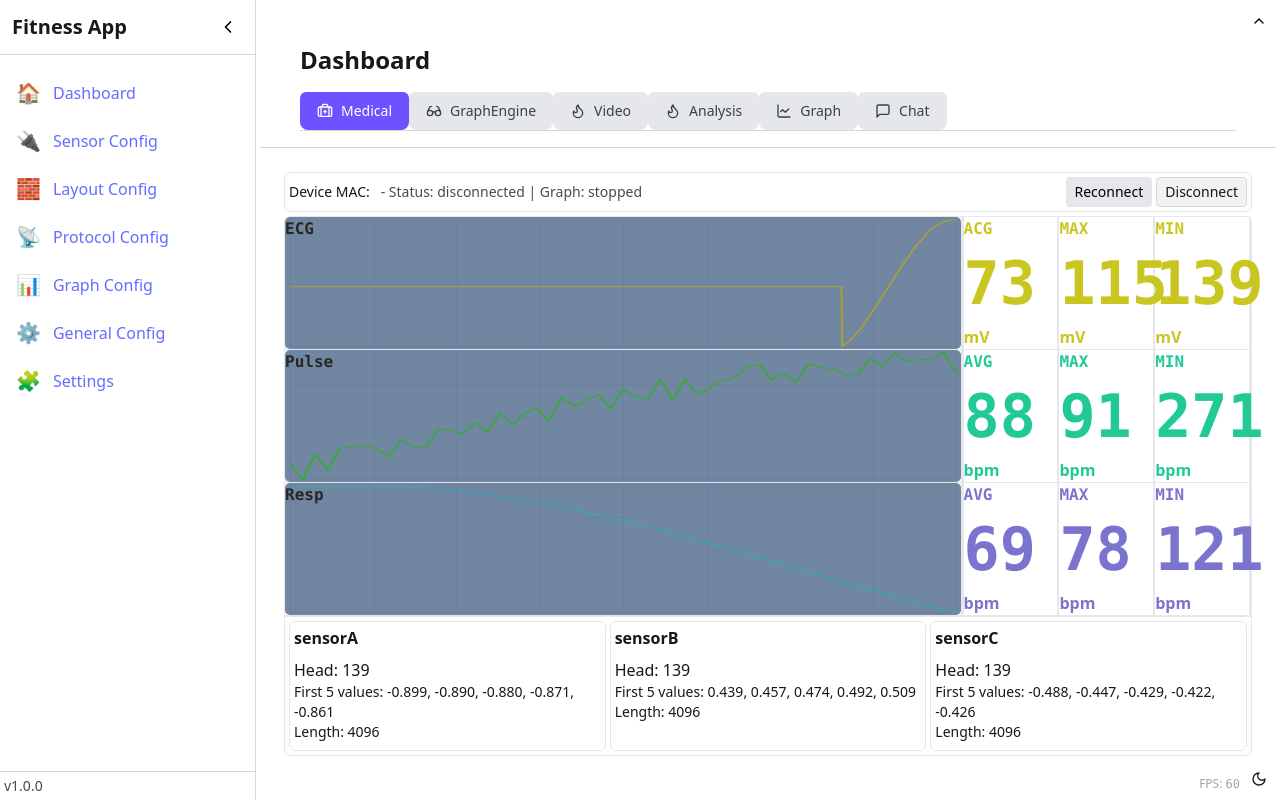
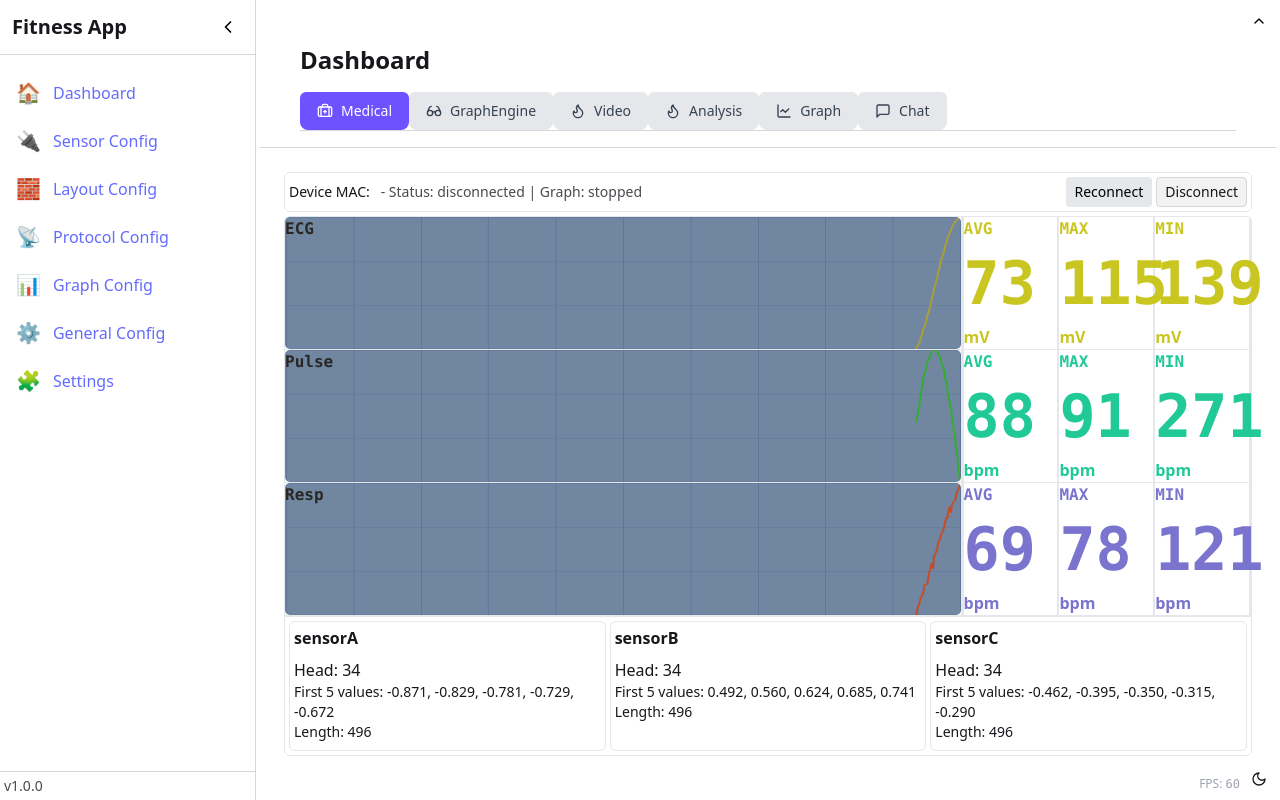
Before and after one commit to isarwar93/frontend-IOT, a React (Vite) app in the folder react-ws-graph/: page / in a window 1280 px wide. Both pictures are taken after typing "Sample", "Sample123", "Sample" into the empty fields and a click on the button "Login". Built offline with nearby package versions, Linux system fonts and the light colour scheme; no server answers.

Commit message:
graphs with canvas updated

```diff
--- a/react-ws-graph/src/tabs-dashboard/medical/FastLineCanvas.tsx
+++ b/react-ws-graph/src/tabs-dashboard/medical/FastLineCanvas.tsx
@@ -9,8 +9,8 @@ type Props = {
   valuesList?: Float32Array[]; // one Float32Array per series
 
   // head/len can be provided for external buffers (single head/len used for all series)
-  head?: number;
-  len?: number;
+  currentHead?: number;
+  currentLen?: number;
 
   numSeries?: number;        // how many waveforms to simulate / draw
   sampleInterval?: number;   // ms between samples when simulating
@@ -21,7 +21,7 @@ type Props = {
   width?: number;
   height?: number;
   backgroundClassName?: string;
-  maxPoints?: number;
+  xAxisDataPoints?: number;
   lineColors?: string[];
   graphTitle?:string;
 };
@@ -34,27 +34,25 @@ const DEFAULT_COLORS_LIGHT = ["#2563EB", "#292723ff", "#DC2626", "#7C3AED", "#B4
 export default function FastLineCanvas({
   times: extTimes,
   valuesList: extValuesList,
-  head: extHead,
-  len: extLen,
+  currentHead: extHead,
   numSeries = 1,
   cap = 4096,
   width = 800,
   height = 300,
-  backgroundClassName = "bg-neutral-900",
-  maxPoints = 2000,
+  xAxisDataPoints = 2000,
   lineColors:extLineColors,
   graphTitle
 }: Props) {
   const { theme } = useTheme();
   const [ isDark, setIsDark ] = useState<boolean>();
-
   useEffect(()=>{
     if (theme === "dark") setIsDark(true);
     else setIsDark(false);
   },[theme]);
 
+
   // refs and state
-  const containerRef = useRef<HTMLDivElement | null>(null);
+  // const containerRef = useRef<HTMLDivElement | null>(null);
   const canvasRef = useRef<HTMLCanvasElement | null>(null);
   const rafRef = useRef<number | null>(null);
 
@@ -68,18 +66,19 @@ export default function FastLineCanvas({
     extValuesList ?? Array.from({ length: numSeries }, () => new Float32Array(capRef.current))
   );
   const headRef = useRef<number>(typeof extHead === "number" ? extHead : -1);
-  const lenRef = useRef<number>(typeof extLen === "number" ? extLen : 0);
   const lineColorsRef = useRef<string[]>(extLineColors ?? []);
   // sync external props when they change
   useEffect(() => { if (extTimes) timesRef.current = extTimes; }, [extTimes]);
   useEffect(() => { if (extValuesList) valuesRefList.current = extValuesList; }, [extValuesList]);
   useEffect(() => { if (typeof extHead === "number") headRef.current = extHead; }, [extHead]);
-  useEffect(() => { if (typeof extLen === "number") lenRef.current = extLen; }, [extLen]);
   useEffect(() => { if (extLineColors) extLineColors = extLineColors; }, [extLineColors]);
 
 
+
+
+  let running = true;
   // main draw loop
-  useEffect(() => {
+  function canvasAnimate() {
     const canvas = canvasRef.current;
     if (!canvas) return;
     const ctx = canvas.getContext("2d", { alpha: false });
@@ -92,13 +91,11 @@ export default function FastLineCanvas({
     // set canvas pixel size once per effect
     canvas.width = Math.floor(targetW * dpr);
     canvas.height = Math.floor(targetH * dpr);
-    // canvas.style.width = `${targetW}px`;
-    // canvas.style.height = `${targetH}px`;
     // reset transform to device pixels then work in CSS pixels
     ctx.setTransform(dpr, 0, 0, dpr, 0, 0);
 
     // visual parameters
-    const drawPadding = 6; // px padding from edges
+    const drawPadding = 1; // px padding from edges
     const innerW = targetW - drawPadding * 2;
     const innerH = targetH - drawPadding * 2;
 
@@ -116,35 +113,32 @@ export default function FastLineCanvas({
     const gridColor = isDark ? "#263238" : "#4e6696ff";
     const bgColor = isDark ? "#0b1220" : "#7186a1ff";
 
-    let running = true;
-
-    const drawOnce = () => {
     if (!running) return;
 
     const localTimes = timesRef.current;
     const localValuesList = valuesRefList.current;
+    const numOftotalSeries = localValuesList.length;
     const head = headRef.current;
-      const len = lenRef.current;
     const localCap = capRef.current;
+    const xAxisDataPointsToShow = Math.min(xAxisDataPoints, localCap);
 
-      // n = how many points to draw (cap at maxPoints)
-      const n = Math.min(len, maxPoints);
-      if (n <= 1 || head < 0) {
-        // clear to background
+    if (xAxisDataPointsToShow <= 1 || head < 0) {
+      //clear to background
       ctx.fillStyle = bgColor;
       ctx.fillRect(0, 0, targetW, targetH);
-        rafRef.current = requestAnimationFrame(drawOnce);
+      rafRef.current = requestAnimationFrame(canvasAnimate);
       return;
     }
-
-      // compute start index (oldest point)
-      const start = (head - (n - 1) + localCap) % localCap;
-
+    const start = (head - xAxisDataPointsToShow)%xAxisDataPointsToShow;
     // autoscale across all series with a decimated scan for performance
     let min = Infinity, max = -Infinity;
-      const step = Math.max(1, Math.floor(n / 1200)); // scan at most ~1200 points
-      for (let i = 0, idx = start; i < n; i += step, idx = (idx + step) % localCap) {
-        for (let s = 0; s < localValuesList.length; s++) {
+    const step = Math.max(1, Math.floor(xAxisDataPointsToShow / 1200)); // scan at most ~1200 points
+
+    // To find min and max
+    for (let s = 0; s < numOftotalSeries; s++) {
+      let idx = start;
+      for (let i = 0; i < xAxisDataPointsToShow; i += step) {
+        idx = (idx + step) % xAxisDataPointsToShow
         const v = localValuesList[s][idx];
         if (!Number.isFinite(v)) continue;
         if (v < min) min = v;
@@ -160,7 +154,7 @@ export default function FastLineCanvas({
     // If we have valid timestamps, compute X by time; otherwise use index spacing (stable spacing for simulated data).
     let useTime = true;
     const tStart = localTimes[start];
-      const tEnd = localTimes[(start + n - 1) % localCap];
+    const tEnd = localTimes[(start + xAxisDataPointsToShow- 1) % localCap];
     if (!Number.isFinite(tStart) || !Number.isFinite(tEnd) || tEnd <= tStart) useTime = false;
 
     // Clear background
@@ -170,11 +164,13 @@ export default function FastLineCanvas({
     // draw grid (lightweight)
     ctx.save();
     ctx.translate(drawPadding, drawPadding);
-      ctx.globalAlpha = 0.22;
+    ctx.globalAlpha = 0.55;
     ctx.lineWidth = 1;
     ctx.beginPath();
-      const gxCount = 8;
-      const gyCount = 4;
+    //--- Grid lines ---
+    // TODO: make it variable
+    const gxCount = 10;
+    const gyCount = 3;
     for (let gx = 0; gx <= gxCount; gx++) {
       const x = (gx / gxCount) * innerW;
       ctx.moveTo(Math.round(x) + 0.5, 0);
@@ -185,10 +181,12 @@ export default function FastLineCanvas({
       ctx.moveTo(0, Math.round(y) + 0.5);
       ctx.lineTo(innerW, Math.round(y) + 0.5);
     }
+
     ctx.strokeStyle = gridColor;
     ctx.stroke();
     ctx.restore();
     ctx.globalAlpha = 1;
+      //----------
 
     // draw each series
     for (let s = 0; s < localValuesList.length; s++) {
@@ -201,9 +199,10 @@ export default function FastLineCanvas({
       ctx.beginPath();
 
       // compute X step if using index-based spacing (stable) — this avoids jitter when timestamps have small jitter
-        const indexSpacing = innerW / Math.max(1, n - 1);
-
-        for (let i = 0, idx = start; i < n; i++, idx = (idx + 1) % localCap) {
+      const indexSpacing = innerW / Math.max(1, xAxisDataPointsToShow- 1);
+      let idx = start;
+      for (let i = 0;  i < xAxisDataPointsToShow; i++) {
+        idx = (idx + 1) % xAxisDataPointsToShow;
         const v = vals[idx];
         const vy = (v - min) / (max - min);
         const y = drawPadding + clamp(1 - vy, 0, 1) * innerH;
@@ -219,18 +218,21 @@ export default function FastLineCanvas({
         }
 
         // snap to half pixel for crisp stable lines and to reduce trembling
-          const sx = Math.round(x) + 0.5;
-          const sy = Math.round(y) + 0.5;
+        const sx = Math.round(x) + 0.05;
+        const sy = Math.round(y) + 0.05;
+        // const sx = Math.round(x) + 0.5;
+        // const sy = Math.round(y) + 0.5;
 
         if (i === 0) ctx.moveTo(sx, sy);
         else ctx.lineTo(sx, sy);
       }
       ctx.stroke();
     }
-      rafRef.current = requestAnimationFrame(drawOnce);
-    };
+    running = true;
+  }
 
-    rafRef.current = requestAnimationFrame(drawOnce);
+  useEffect(() => {
+      rafRef.current = requestAnimationFrame(canvasAnimate);
 
       return () => {
         running = false;
@@ -238,16 +240,14 @@ export default function FastLineCanvas({
           cancelAnimationFrame(rafRef.current);
           rafRef.current = null;
         }
-    };
-    // NOTE: we intentionally omit references to changing refs inside deps so the same loop continues to read refs
-    // eslint-disable-next-line react-hooks/exhaustive-deps
-  }, [size.width, size.height, maxPoints, isDark, backgroundClassName]);
-
+      }
+    }, [extValuesList,isDark]); // Make sure the effect only when external values changes
 
 
   // render container and canvas
   return (
-      <div ref={containerRef}
+      <div
+      // ref={containerRef}
        className={`border-t-0 border-l-0 border relative rounded-tl`}
        style={{width:"100%", position:"relative", height: "33.3%"}}
        >
--- a/react-ws-graph/src/tabs-dashboard/medical/MedWebSocket.ts
+++ b/react-ws-graph/src/tabs-dashboard/medical/MedWebSocket.ts
@@ -6,8 +6,6 @@ import { useDataStore } from "./useMedicalStore";
 
 type Frame = { t: number; v: number };
 type Listener = () => void;
-
-
 
 
 type Channel = {
@@ -40,16 +38,17 @@ export function addValue(name: string, value: number) {
 
   useDataStore.getState().updateHead(name, ch.head);
 }
-
-export function startTimer(interval = 50) {
-  console.log("Timer starting...");
+//To simulate values independant of time
+let simulationCounter = 0;
+export function startTimer(interval = 5000) {
   if (timer) return;
-  console.log("channels.length ..:",channels.length);
   if (channels.length === 0)
-    initChannels(["sensorA", "sensorB", "sensorC"], 4096);
+    initChannels(["sensorA", "sensorB", "sensorC"], 496);
 
   timer = setInterval(() => {
     const t = Date.now() / 1000;
+    // const t = simulationCounter;
+    // simulationCounter++;
 // console.log("ading values ....");
     addValue("sensorA", Math.sin(t));
     addValue("sensorB", Math.cos(t));
--- a/react-ws-graph/src/tabs-dashboard/medical/MedicalView.tsx
+++ b/react-ws-graph/src/tabs-dashboard/medical/MedicalView.tsx
@@ -8,7 +8,7 @@ import FastLineCanvas from "./FastLineCanvas";
 import BigInfos from "./BigInfos";
 import { connectWebSocket, disconnectWebSocket, startTimer, stopTimer  } from "./MedWebSocket";
 import { useDataStore } from "./useMedicalStore";
-import { useLiveSeries } from "./useLiveSeries";
+// import { useLiveSeries } from "./useLiveSeries";
 import {WS_BASE, WSKey } from "./MedComm";
 import { useMedicalStore } from "./useMedicalStore";
 
@@ -87,13 +87,17 @@ export const Medical: React.FC = () => {
 
  const channels = useDataStore((s) => s.channels);
 
-  const dataSimulateRef2 = useRef<Float32Array[]>([]);
-  const headRef2 = useRef(0);
-  const lenRef2 = useRef(0);
+  const sampleInterval = 80;
+  const numSeries = 3;
+
+
+  const dataSimulateRef = useRef<Float32Array[]>([]);
+  const headRef = useRef(0);
+  const lenRef = useRef(0);
   useEffect(() => {
-    startTimer(20);
+    startTimer(sampleInterval);
     return () => stopTimer();
-  }, []);
+  }, []);// run one time only
 
 
   // To create simulated value for graphValues
@@ -113,10 +117,6 @@ export const Medical: React.FC = () => {
 
   // Make simulated data for graphs
   const capRef = useRef(containerRef.current ? Math.ceil((containerRef.current.clientWidth ?? 800) / 2) : 4096);
-const dataSimulateRef = useRef<Float32Array[]>([]);
-  // const timesRef = useRef<number[]>(new Array(containerRef).fill(0));
-  const headRef = useRef(0);
-  const lenRef = useRef(0);
 
 
   // extValuesList should be an array of Float32Array, we want to simulate it here
@@ -126,67 +126,24 @@ const dataSimulateRef = useRef<Float32Array[]>([]);
     new Array(capRef.current).fill(0),
   ];
 
-  const sampleInterval = 50;
-  const numSeries = 3;
-
 
   // const [dataSim, setData] = useState<Float32Array>(new Float32Array(capRef.current));
    const [timeSim, setTimeData] = useState<Float64Array>(new Float64Array(capRef.current));
 
-  // Simulated data pusher
-  const updateSimulatedData = () => {
-    const localCap = capRef.current;
-    const values = extValuesList;
-    let sampleIdx = headRef.current;
-
-    sampleIdx = (sampleIdx + 1) % localCap;
-    headRef.current = sampleIdx;
-    const t = performance.now(); // use high resolution for internal timing (won't cause integer overflow)
-    times[sampleIdx] = t;
-
-    for (let s = 0; s < values.length; s++) {
-      // stable simulated waveform using sine + small random noise
-      const phase = (t / 1000) * (0.5 + s * 0.2);
-      const amplitude = 20 + s * 8;
-      let base = 50 + Math.sin(phase) * amplitude;
-      let noise = (Math.random() - 0.5) * (6 + s * 3);
-      if (s === 2) {
-        noise = 0;
-        // base = 0;
-      }
-      values[s][sampleIdx] = base + noise;
-      dataSimulateRef.current[s] = new Float32Array(values[s]);
-      // setData(new Float32Array(values[0]));
-      setTimeData(new Float64Array(times));
-    }
-    // console.log("dataSimulateRef",dataSimulateRef.current[0]);
-    lenRef.current = Math.min(lenRef.current + 1, localCap);
-
-
-// console.log("data current[0]:",dataCurrent[0]);
-  };
 
   useEffect(() => {
       const id = requestAnimationFrame(() => {
       const allBuffers = channels.map(ch => ch.buffer);
-    lenRef2.current = channels.map((ch => ch.buffer.length))[0];
-    headRef2.current =  channels.map((ch => ch.head))[0]-1
-    console.log("channels.map((ch => ch.head))",channels.map((ch => ch.head))[0]);
-    // console.log("allbuffers: ",allBuffers);
+      lenRef.current = channels.map((ch => ch.buffer.length))[0];
+      headRef.current =  channels.map((ch => ch.head))[0]-1
+      //console.log("lenRef2.current : ",lenRef2.current );
       for (let s = 0; s < allBuffers.length; s++) {
-       dataSimulateRef2.current[s] = new Float32Array(allBuffers[s]);
+        dataSimulateRef.current[s] = new Float32Array(allBuffers[s]);
       }
     });
     return () => cancelAnimationFrame(id);
   }, [channels]);
 
-
-  useEffect(() => {
-    const interval = setInterval(() => {
-      updateSimulatedData();
-    }, Math.max(20, sampleInterval));
-    return () => clearInterval(interval);
-  }, [sampleInterval]);
 
   const times = useRef<number[]>(new Array(capRef.current).fill(0)).current;
   // --- Axis helpers ---
@@ -206,43 +163,31 @@ const dataSimulateRef = useRef<Float32Array[]>([]);
         style={{width:"70%",height:"400px"}}
       >
         <FastLineCanvas
-                        //valuesList={dataSimulateRef.current.length===3 ? [dataSimulateRef.current[0]] : undefined}
-                      // valuesList={channels.map((ch)=>([ch.buffer][0]))}
-                        //  valuesList={dataSimulateRef2.current.slice(-2)}
-                        valuesList={[dataSimulateRef2.current[0]]}
-                       // valuesList={dataSimulateRef2.current.length===3 ? [dataSimulateRef2.current[0]] : undefined}
-                        //times={timeSim}
-                       //head={channels.map((ch)=>(ch.head))[0]}
-                        //len={channels.map((ch)=>(ch.buffer.length))[0]}
-                        head={headRef2.current}
-                        len={lenRef2.current}
+                        valuesList={[dataSimulateRef.current[0]]}
+                        currentHead={headRef.current}
+                        xAxisDataPoints={lenRef.current}
                         numSeries={1}
                         cap={4096}
-                        maxPoints={800}
                         lineColors={["#afa22bff"]}
                         graphTitle="ECG"
         />
 
         <FastLineCanvas
-                        valuesList={dataSimulateRef.current.length===3 ? [dataSimulateRef.current[1]] : undefined}
-                        head={headRef.current}
-                        len={lenRef.current}
+                        valuesList={[dataSimulateRef.current[1]]}
+                        currentHead={headRef.current}
+                        xAxisDataPoints={lenRef.current}
                         numSeries={1}
                         cap={4096}
-                        maxPoints={300}
                         lineColors={["#2faf2bff"]}
                         graphTitle="Pulse"
         />
         <FastLineCanvas
-        // we want to shift the data by 1 to simulate different data
-        //valuesList={dataSim ? [dataSim] : undefined}
-        valuesList={dataSimulateRef.current.length===3 ? [dataSimulateRef.current[2]] : undefined}
-         head={headRef.current}
-                        len={lenRef.current}
+                        valuesList={[dataSimulateRef.current[2]]}
+                        currentHead={headRef.current}
+                        xAxisDataPoints={lenRef.current}
                         numSeries={1}
                         cap={4096}
-                        maxPoints={800}
-                        lineColors={["#2bafafff"]}
+                        lineColors={["#ca4821ff"]}
                         graphTitle="Resp"
         />
       </div>
@@ -252,7 +197,7 @@ const dataSimulateRef = useRef<Float32Array[]>([]);
       >
         <BigInfos
                         Colors={["#c9c621ff"]}
-                        Title1="ACG"
+                        Title1="AVG"
                         Unit1="mV"
                         Value1={simulatedValue[0]}
                         Title2="MAX"
--- a/react-ws-graph/src/tabs-dashboard/medical/useLiveSeries.ts
+++ /dev/null
@@ -1,23 +0,0 @@
-// useLiveSeries.ts
-import { useSyncExternalStore } from "react";
-import { subscribeBuffer, getVersionSnapshot, getArrays, getCounters } from "./MedWebSocket";
-
-/** Re-renders when version changes; reads arrays/counters after render */
-export function useLiveSeries() {
-  // Primitive snapshot avoids infinite loops and works with StrictMode/SSR
-  const _version = useSyncExternalStore(
-    subscribeBuffer,
-    getVersionSnapshot,
-    getVersionSnapshot
-  );
-
-  // Safe to read on every render; identities are stable
-  const arrays = getArrays();
-  const counters = getCounters();
-
-  return {
-    ...arrays,            // times, values, cap
-    ...counters,          // head, len (mutated in place)
-    version: _version,    // if -> ever want to display it
-  };
-}
--- a/react-ws-graph/src/tabs-dashboard/medical/useMedicalStore.ts
+++ b/react-ws-graph/src/tabs-dashboard/medical/useMedicalStore.ts
@@ -1,7 +1,7 @@
 import { create} from "zustand";
 
 
-
+// --- For websocket data ----
 type ChannelBuffer = {
   name: string;
   buffer: Float32Array;
@@ -28,7 +28,7 @@ export const useDataStore = create<DataStore>((set) => ({
 
 
 
-
+// --- For top bar connection related ----
 export type BlePhase =
   | "disconnecting"
   | "disconnected"
```
Lines whose indentation alone changed are shown as unchanged.
